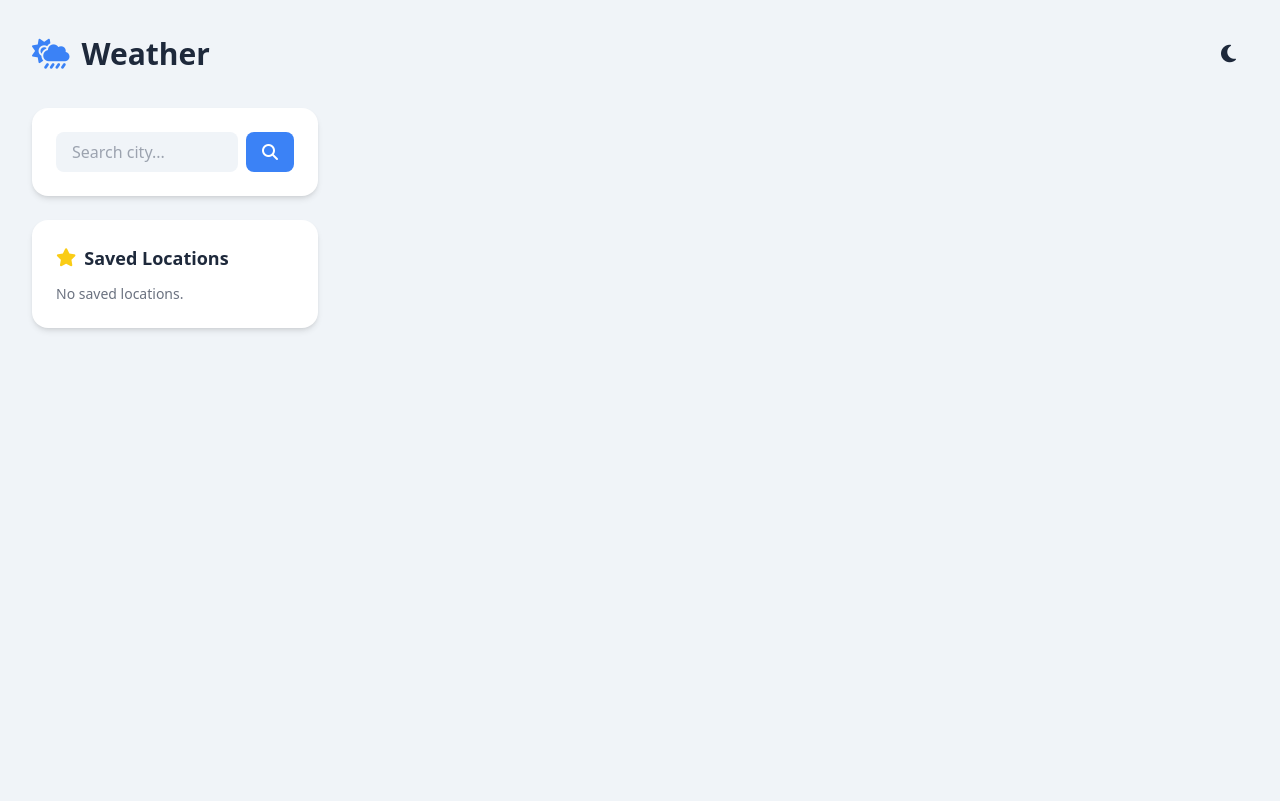
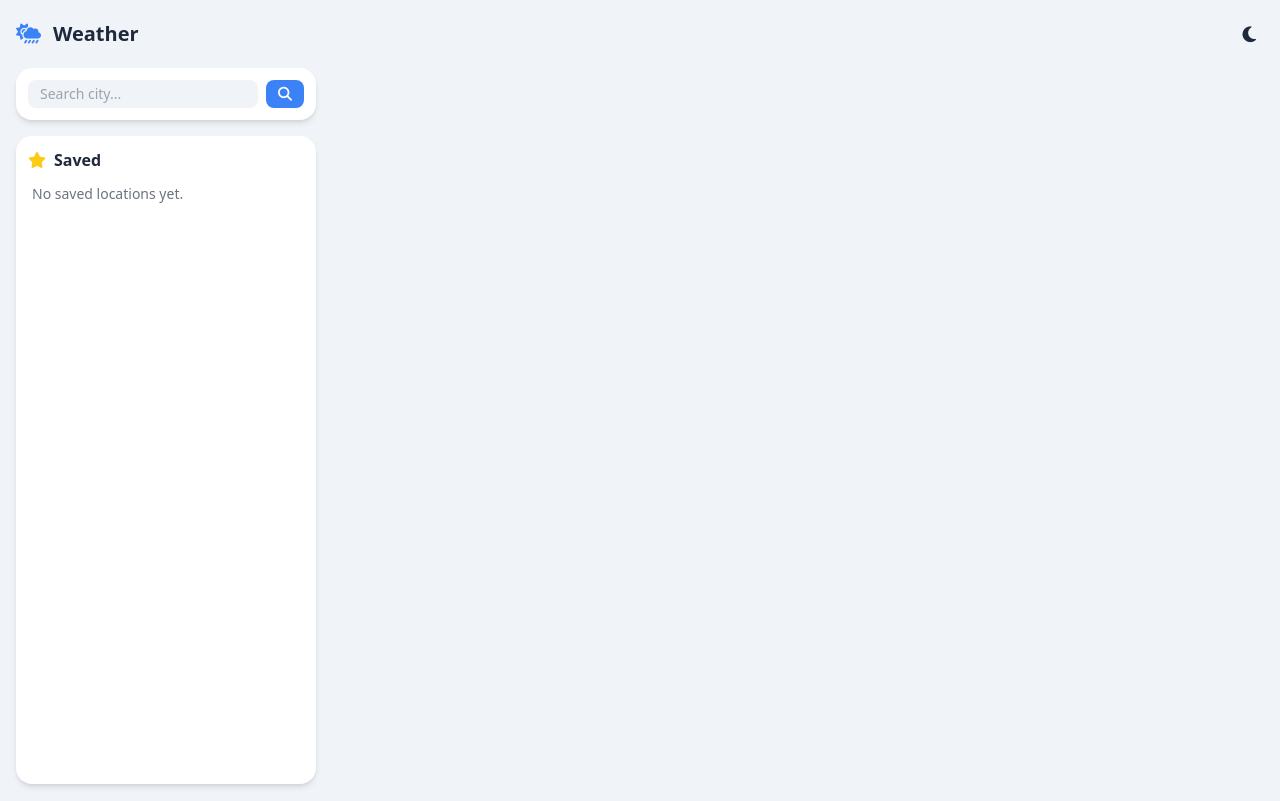
Before and after one commit to SAURAV878/weather_app, a Django app: page /home/ in a window 1280 px wide. Run offline with Django 5.2, Linux system fonts and the light colour scheme; some libraries are stand-ins or nearby versions.

Commit message:
chore: modify in weather.html

```diff
--- a/weather/templates/weather.html
+++ b/weather/templates/weather.html
@@ -35,107 +35,107 @@
         .skeleton { animation: pulse 2s cubic-bezier(0.4, 0, 0.6, 1) infinite; background-color: rgba(156, 163, 175, 0.2); border-radius: 0.5rem; }
         .hourly-scroll::-webkit-scrollbar { display: none; }
         .hourly-scroll { -ms-overflow-style: none; scrollbar-width: none; }
-        .daily-details {
-            max-height: 0;
-            overflow: hidden;
-            transition: max-height 0.3s ease-out;
+        body {
+            overflow-y: hidden; /* Prevent scrolling on the body */
         }
     </style>
 </head>
-<body class="bg-light-bg dark:bg-dark-bg text-light-text dark:text-dark-text font-sans transition-colors duration-300 overflow-x-hidden">
+<body class="bg-light-bg dark:bg-dark-bg text-light-text dark:text-dark-text font-sans transition-colors duration-300">
 
-    <div class="max-w-screen-xl mx-auto p-4 sm:p-6 lg:p-8">
+    <div class="max-w-screen-xl mx-auto p-4 h-screen flex flex-col">
         <!-- HEADER -->
-        <header class="flex justify-between items-center mb-8">
+        <header class="flex justify-between items-center mb-4">
             <div class="flex items-center gap-3">
-                <i class="fas fa-cloud-sun-rain text-3xl text-accent-blue"></i>
-                <h1 class="text-2xl sm:text-3xl font-bold">Weather</h1>
+                <i class="fas fa-cloud-sun-rain text-xl text-accent-blue"></i>
+                <h1 class="text-xl font-bold">Weather</h1>
             </div>
-            <div class="flex items-center gap-4">
-                <button id="theme-toggle" class="text-xl px-3 py-2 rounded-full hover:bg-gray-200 dark:hover:bg-gray-700 transition-colors">
+            <div class="flex items-center gap-2">
+                <button id="theme-toggle" class="text-lg px-2 py-1 rounded-full hover:bg-gray-200 dark:hover:bg-gray-700 transition-colors">
                     <i class="fas fa-moon"></i>
                 </button>
             </div>
         </header>
 
-        <main class="grid grid-cols-1 lg:grid-cols-3 xl:grid-cols-4 gap-6">
+        <main class="grid grid-cols-1 lg:grid-cols-3 xl:grid-cols-4 gap-4 flex-grow">
 
-            <!-- LEFT COLUMN (SEARCH & SAVED LOCATIONS) -->
-            <aside class="lg:col-span-1 xl:col-span-1 space-y-6">
-                <div class="bg-light-card dark:bg-dark-card p-6 rounded-2xl shadow-md">
+            <!-- LEFT COLUMN -->
+            <aside class="lg:col-span-1 xl:col-span-1 flex flex-col gap-4">
+                <div class="bg-light-card dark:bg-dark-card p-3 rounded-2xl shadow-md">
                     <div class="flex gap-2">
-                        <input id="cityInput" type="text" placeholder="Search city..." class="w-full bg-light-bg dark:bg-dark-bg px-4 py-2 rounded-lg focus:outline-none focus:ring-2 focus:ring-accent-blue">
-                        <button id="fetchWeatherBtn" class="bg-accent-blue text-white px-4 py-2 rounded-lg hover:bg-blue-700 transition-colors"><i class="fas fa-search"></i></button>
+                        <input id="cityInput" type="text" placeholder="Search city..." class="w-full bg-light-bg dark:bg-dark-bg px-3 py-1 rounded-lg focus:outline-none focus:ring-2 focus:ring-accent-blue text-sm">
+                        <button id="fetchWeatherBtn" class="bg-accent-blue text-white px-3 py-1 rounded-lg hover:bg-blue-700 transition-colors text-sm"><i class="fas fa-search"></i></button>
                     </div>
-                    <div id="errorBox" class="hidden bg-red-100 text-red-700 p-3 rounded-lg mt-4 text-sm"></div>
+                    <div id="errorBox" class="hidden bg-red-100 text-red-700 p-2 rounded-lg mt-3 text-xs"></div>
                 </div>
 
-                <div class="bg-light-card dark:bg-dark-card p-6 rounded-2xl shadow-md">
-                    <h2 class="text-lg font-semibold mb-3 flex items-center gap-2"><i class="fas fa-star text-yellow-400"></i> Saved Locations</h2>
-                    <ul id="saved-locations" class="space-y-2">
-                        <li class="text-gray-500 dark:text-gray-400">No saved locations yet.</li>
+                <div class="bg-light-card dark:bg-dark-card p-3 rounded-2xl shadow-md flex-grow flex flex-col">
+                    <h2 class="text-base font-semibold mb-2 flex items-center gap-2"><i class="fas fa-star text-yellow-400"></i> Saved</h2>
+                    <ul id="saved-locations" class="space-y-1 overflow-y-auto text-sm max-h-40">
+                        <li class="text-gray-500 dark:text-gray-400 p-1">No saved locations yet.</li>
                     </ul>
                 </div>
             </aside>
 
-            <!-- MAIN CONTENT (WEATHER DETAILS) -->
-            <div class="lg:col-span-2 xl:col-span-3 space-y-6">
+            <!-- MAIN CONTENT -->
+            <div class="lg:col-span-2 xl:col-span-3 flex flex-col gap-4">
                 <!-- SKELETON LOADER -->
-                <div id="skeleton-loader" class="hidden space-y-6">
-                    <div class="skeleton h-48 w-full"></div>
-                    <div class="skeleton h-64 w-full"></div>
-                    <div class="grid grid-cols-2 md:grid-cols-4 gap-6">
-                        <div class="skeleton h-32"></div>
-                        <div class="skeleton h-32"></div>
-                        <div class="skeleton h-32"></div>
-                        <div class="skeleton h-32"></div>
-                    </div>
+                <div id="skeleton-loader" class="hidden space-y-4">
+                    <div class="skeleton h-24 w-full"></div>
+                    <div class="skeleton h-32 w-full"></div>
+                    <div class="skeleton h-32 w-full"></div>
                 </div>
 
                 <!-- ACTUAL CONTENT -->
-                <div id="weather-content" class="space-y-6 opacity-0">
+                <div id="weather-content" class="h-full flex flex-col gap-4 opacity-0">
                     <!-- CURRENT WEATHER -->
-                    <div class="bg-light-card dark:bg-dark-card p-6 rounded-2xl shadow-md">
-                        <div class="flex flex-col sm:flex-row justify-between items-start">
+                    <div class="bg-light-card dark:bg-dark-card p-3 rounded-2xl shadow-md">
+                        <div class="flex justify-between items-start">
                             <div>
-                                <h2 class="text-3xl font-bold" id="cityName">--</h2>
-                                <p class="text-gray-500 dark:text-gray-400" id="countryName">--</p>
-                                <p class="text-lg mt-2" id="currentDesc">--</p>
+                                <h2 class="text-xl font-bold" id="cityName">--</h2>
+                                <p class="text-gray-500 dark:text-gray-400 text-sm" id="countryName">--</p>
+                                <p class="text-sm mt-1" id="currentDesc">--</p>
                             </div>
-                            <div class="flex items-center gap-4 mt-4 sm:mt-0">
-                                <i id="currentIcon" class="text-6xl text-yellow-400"></i>
-                                <p class="text-7xl font-light"><span id="currentTemp">--</span>°</p>
-                                <select id="unitSelect" class="bg-light-bg dark:bg-dark-bg rounded-lg p-1 focus:outline-none focus:ring-2 focus:ring-accent-blue">
+                            <div class="flex items-center gap-2">
+                                <i id="currentIcon" class="text-4xl text-yellow-400"></i>
+                                <p class="text-5xl font-light"><span id="currentTemp">--</span>°</p>
+                                <select id="unitSelect" class="bg-light-bg dark:bg-dark-bg rounded-lg p-1 self-start text-sm focus:outline-none focus:ring-2 focus:ring-accent-blue">
                                     <option value="celsius">C</option>
                                     <option value="fahrenheit">F</option>
                                 </select>
                             </div>
                         </div>
-                         <button id="save-location-btn" class="mt-4 text-sm text-accent-blue hover:underline"><i class="far fa-star"></i> Save Location</button>
+                         <button id="save-location-btn" class="mt-2 text-xs text-accent-blue hover:underline"><i class="far fa-star"></i> Save Location</button>
                     </div>
 
-                    <!-- HOURLY FORECAST -->
-                    <div class="bg-light-card dark:bg-dark-card p-6 rounded-2xl shadow-md">
-                        <h3 class="text-lg font-semibold mb-4">Hourly Forecast</h3>
-                        <div id="hourly-forecast" class="flex overflow-x-auto gap-4 pb-2 hourly-scroll"></div>
+                    <!-- SINGLE DAY DETAILS (HIDDEN BY DEFAULT) -->
+                    <div id="single-day-details" class="bg-light-card dark:bg-dark-card p-3 rounded-2xl shadow-md hidden">
+                        <h3 class="text-base font-semibold mb-2" id="single-day-details-title">Details for --</h3>
+                        <div class="grid grid-cols-2 gap-x-3 gap-y-1 text-xs">
+                            <div class="flex justify-between"><span>Feels Like</span><span id="detail-single-feels-like" class="font-semibold">--°/--°</span></div>
+                            <div class="flex justify-between"><span>Wind</span><span id="detail-single-wind" class="font-semibold">-- km/h</span></div>
+                            <div class="flex justify-between"><span>UV Index</span><span id="detail-single-uv" class="font-semibold">--</span></div>
+                            <div class="flex justify-between"><span>Precipitation</span><span id="detail-single-precipitation" class="font-semibold">--%</span></div>
+                        </div>
                     </div>
 
-                    <!-- TEMPERATURE CHART -->
-                    <div class="bg-light-card dark:bg-dark-card p-6 rounded-2xl shadow-md">
-                        <h3 class="text-lg font-semibold mb-4">Temperature Trend (12h)</h3>
-                        <canvas id="tempChart" height="100"></canvas>
+                    <!-- HOURLY & CHART GRID -->
+                    <div class="grid grid-cols-1 md:grid-cols-3 gap-4 flex-grow">
+                        <div class="md:col-span-2 bg-light-card dark:bg-dark-card p-3 rounded-2xl shadow-md flex flex-col">
+                            <h3 class="text-base font-semibold mb-2" id="hourly-forecast-title">Hourly Forecast</h3>
+                            <div id="hourly-forecast" class="flex overflow-x-auto gap-2 hourly-scroll"></div>
+                        </div>
+                        <div class="bg-light-card dark:bg-dark-card p-3 rounded-2xl shadow-md flex flex-col">
+                            <h3 class="text-base font-semibold mb-2" id="chart-title">Temperature Trend</h3>
+                            <div class="relative flex-grow">
+                                <canvas id="tempChart"></canvas>
+                            </div>
+                        </div>
                     </div>
 
                     <!-- 7-DAY FORECAST -->
-                    <div class="bg-light-card dark:bg-dark-card p-6 rounded-2xl shadow-md">
-                        <h3 class="text-lg font-semibold mb-4">7-Day Forecast</h3>
-                        <div id="forecast-list" class="space-y-2"></div>
-                    </div>
-
-                    <!-- ALERTS -->
-                    <div id="alert-section" class="hidden bg-yellow-100 dark:bg-yellow-900/50 border-l-4 border-yellow-500 text-yellow-700 dark:text-yellow-300 p-4 rounded-lg shadow-md">
-                        <h3 class="font-bold mb-2">Alerts</h3>
-                        <p id="alert-text">No active alerts.</p>
+                    <div class="bg-light-card dark:bg-dark-card p-3 rounded-2xl shadow-md flex flex-col">
+                        <h3 class="text-base font-semibold mb-2">7-Day Forecast</h3>
+                        <div id="forecast-list" class="space-y-1 overflow-y-auto"></div>
                     </div>
                 </div>
             </div>
@@ -158,10 +158,20 @@ document.addEventListener('DOMContentLoaded', () => {
     const skeletonLoader = document.getElementById('skeleton-loader');
     const weatherContent = document.getElementById('weather-content');
     const tempChartCanvas = document.getElementById('tempChart');
+    const singleDayDetailsCard = document.getElementById('single-day-details');
+    const singleDayDetailsTitle = document.getElementById('single-day-details-title');
+    const detailSingleFeelsLike = document.getElementById('detail-single-feels-like');
+    const detailSingleWind = document.getElementById('detail-single-wind');
+    const detailSingleUv = document = document.getElementById('detail-single-uv');
+    const detailSinglePrecipitation = document.getElementById('detail-single-precipitation');
+    const hourlyForecastTitle = document.getElementById('hourly-forecast-title');
+    const chartTitle = document.getElementById('chart-title');
+
 
     // --- State & Config ---
     let currentCity = null;
     let tempChart = null;
+    let fullHourlyData = []; // Store full 7-day hourly forecast
     let savedLocations = JSON.parse(localStorage.getItem('savedLocations')) || [];
     const icons = {
         "Clear": "fa-sun", "Clouds": "fa-cloud", "Rain": "fa-cloud-showers-heavy",
@@ -175,7 +185,7 @@ document.addEventListener('DOMContentLoaded', () => {
         setupTheme();
         renderSavedLocations();
         const lastSearch = localStorage.getItem('lastWeatherSearch');
-        if (lastSearch) {
+        if (lastSearch && lastSearch.trim() !== '') {
             fetchWeather(lastSearch);
         }
 
@@ -209,10 +219,8 @@ document.addEventListener('DOMContentLoaded', () => {
     // --- UI & Rendering ---
     const showLoader = (show) => {
         skeletonLoader.classList.toggle('hidden', !show);
-        if (show) {
-            weatherContent.classList.add('opacity-0');
-        } else {
-            weatherContent.classList.remove('opacity-0');
+        weatherContent.classList.toggle('opacity-0', show);
+        if (!show) {
             weatherContent.classList.add('animate-fade-slide-in');
         }
     };
@@ -225,7 +233,7 @@ document.addEventListener('DOMContentLoaded', () => {
     const renderSavedLocations = () => {
         savedLocationsList.innerHTML = "";
         if (savedLocations.length === 0) {
-            savedLocationsList.innerHTML = `<li class="text-gray-500 dark:text-gray-400 text-sm">No saved locations.</li>`;
+            savedLocationsList.innerHTML = `<li class="text-gray-500 dark:text-gray-400 p-1">No saved locations yet.</li>`;
             return;
         }
         savedLocations.forEach(location => {
@@ -259,9 +267,10 @@ document.addEventListener('DOMContentLoaded', () => {
                 throw new Error(errorData.error || "Failed to fetch weather data.");
             }
             const data = await response.json();
+            currentCity = data.city; // Update currentCity immediately
             displayWeather(data);
             localStorage.setItem('lastWeatherSearch', city);
-            currentCity = data.city;
+            // currentCity = data.city; // This line is moved up
         } catch (error) {
             showError(error.message);
         } finally {
@@ -297,87 +306,79 @@ document.addEventListener('DOMContentLoaded', () => {
 
     // --- Display Functions ---
     const displayWeather = (data) => {
-        // Current Weather
         document.getElementById("cityName").textContent = data.city;
         document.getElementById("countryName").textContent = data.country;
         document.getElementById("currentTemp").textContent = data.current.temp;
         document.getElementById("currentDesc").textContent = data.current.description;
-        document.getElementById("currentIcon").className = `text-6xl text-yellow-400 fas ${mapDescriptionToIcon(data.current.main)}`;
+        document.getElementById("currentIcon").className = `text-4xl text-yellow-400 fas ${mapDescriptionToIcon(data.current.main)}`;
 
-        // Hourly
-        hourlyForecastDiv.innerHTML = "";
-        data.hourly.forEach(hour => {
-            const card = document.createElement("div");
-            card.className = "flex-shrink-0 text-center space-y-2 p-3";
-            card.innerHTML = `
-                <p class="text-sm text-gray-500 dark:text-gray-400">${hour.time}</p>
-                <i class="fas ${mapDescriptionToIcon(hour.main)} text-xl"></i>
-                <p class="font-semibold">${hour.temp}°</p>`;
-            hourlyForecastDiv.appendChild(card);
-        });
+        fullHourlyData = data.hourly; // Store full hourly data
 
-        // Temperature Chart
-        renderTemperatureChart(data.hourly);
+        // Display current hourly forecast (first 24 hours)
+        updateHourlyForecastDisplay(fullHourlyData.slice(0, 24));
+        renderTemperatureChart(fullHourlyData.slice(0, 24));
+        hourlyForecastTitle.textContent = "Hourly Forecast (Today)";
+        chartTitle.textContent = "Temperature Trend (Today)";
 
-        // 7-Day Forecast
         forecastListDiv.innerHTML = "";
+        singleDayDetailsCard.classList.add('hidden'); // Hide details when new city loads
+
         data.daily.forEach(day => {
             const item = document.createElement("div");
-            item.className = "border-b border-gray-200 dark:border-gray-700 last:border-b-0";
-
-            const dayOfWeek = new Date(day.day).toLocaleDateString('en-US', { weekday: 'short' });
+            item.className = "border-b border-gray-200 dark:border-gray-700 last:border-b-0 py-1";
+            const date = new Date(day.day);
+            const dayOfWeek = date.toLocaleDateString('en-US', { weekday: 'short' });
+            const dayDate = day.day; // YYYY-MM-DD
 
             item.innerHTML = `
                 <div class="grid grid-cols-4 items-center gap-2 cursor-pointer hover:bg-light-bg dark:hover:bg-dark-bg rounded-lg p-2 daily-summary">
-                    <p class="font-medium col-span-1">${dayOfWeek}</p>
+                    <p class="font-medium text-sm col-span-1">${dayOfWeek}</p>
                     <div class="col-span-1 flex items-center gap-2">
                         <i class="fas ${mapDescriptionToIcon(day.main)}"></i>
-                        <span class="text-sm hidden sm:inline">${day.description}</span>
+                        <span class="text-xs hidden sm:inline">${day.description}</span>
                     </div>
-                    <div class="col-span-2 text-right">
+                    <div class="col-span-2 text-right text-sm">
                         <span class="font-semibold">${day.max_temp}°</span> /
                         <span class="text-gray-500 dark:text-gray-400">${day.min_temp}°</span>
-                    </div>
-                </div>
-                <div class="daily-details p-4 bg-light-bg dark:bg-dark-bg/50 rounded-b-lg">
-                    <div class="grid grid-cols-2 gap-4 text-sm">
-                        <div class="flex justify-between"><span>Feels Like</span><span class="font-semibold">${day.apparent_max}° / ${day.apparent_min}°</span></div>
-                        <div class="flex justify-between"><span>Wind</span><span class="font-semibold">${day.wind_speed} km/h</span></div>
-                        <div class="flex justify-between"><span>UV Index</span><span class="font-semibold">${day.uv_index}</span></div>
-                        <div class="flex justify-between"><span>Precipitation</span><span class="font-semibold">${day.precipitation_probability}%</span></div>
                     </div>
                 </div>`;
 
             const summary = item.querySelector('.daily-summary');
-            const details = item.querySelector('.daily-details');
-
             summary.addEventListener('click', () => {
-                const currentlyOpen = document.querySelector('.daily-details.open');
-                if (currentlyOpen && currentlyOpen !== details) {
-                    currentlyOpen.classList.remove('open');
-                    currentlyOpen.style.maxHeight = '0';
-                }
-                details.classList.toggle('open');
-                if (details.classList.contains('open')) {
-                    details.style.maxHeight = details.scrollHeight + "px";
-                } else {
-                    details.style.maxHeight = '0';
-                }
+                updateSingleDayDetails(day, dayOfWeek);
+                // Update hourly forecast and chart for the clicked day
+                const selectedDayHourlyData = fullHourlyData.filter(hour => hour.time.startsWith(dayDate));
+                updateHourlyForecastDisplay(selectedDayHourlyData);
+                renderTemperatureChart(selectedDayHourlyData);
+                hourlyForecastTitle.textContent = `Hourly Forecast (${dayOfWeek})`;
+                chartTitle.textContent = `Temperature Trend (${dayOfWeek})`;
             });
-
             forecastListDiv.appendChild(item);
         });
 
-        // Alerts
-        const alertSection = document.getElementById('alert-section');
-        if (data.alerts && data.alerts.length > 0) {
-            document.getElementById('alert-text').textContent = data.alerts.join("\n");
-            alertSection.classList.remove('hidden');
-        } else {
-            alertSection.classList.add('hidden');
-        }
+        updateSaveButton();
+    };
 
-        updateSaveButton();
+    const updateHourlyForecastDisplay = (hourlyData) => {
+        hourlyForecastDiv.innerHTML = "";
+        hourlyData.forEach(hour => {
+            const card = document.createElement("div");
+            card.className = "flex-shrink-0 text-center space-y-1 p-2";
+            card.innerHTML = `
+                <p class="text-sm text-gray-500 dark:text-gray-400">${hour.time.substring(11, 16)}</p> <!-- HH:MM -->
+                <i class="fas ${mapDescriptionToIcon(hour.main)} text-base"></i>
+                <p class="font-semibold text-sm">${hour.temp}°</p>`;
+            hourlyForecastDiv.appendChild(card);
+        });
+    };
+
+    const updateSingleDayDetails = (dayData, dayOfWeek) => {
+        singleDayDetailsTitle.textContent = `Details for ${dayOfWeek}`;
+        detailSingleFeelsLike.textContent = `${dayData.apparent_max}°/${dayData.apparent_min}°`;
+        detailSingleWind.textContent = `${dayData.wind_speed} km/h`;
+        detailSingleUv.textContent = dayData.uv_index;
+        detailSinglePrecipitation.textContent = `${dayData.precipitation_probability}%`;
+        singleDayDetailsCard.classList.remove('hidden'); // Show the details card
     };
 
     const renderTemperatureChart = (hourlyData) => {
@@ -390,14 +391,16 @@ document.addEventListener('DOMContentLoaded', () => {
         tempChart = new Chart(ctx, {
             type: 'line',
             data: {
-                labels: hourlyData.map(h => h.time),
+                labels: hourlyData.map(h => h.time.substring(11, 16)), // HH:MM
                 datasets: [{
-                    label: 'Temperature',
+                    label: 'Temp',
                     data: hourlyData.map(h => h.temp),
                     borderColor: '#3B82F6',
                     backgroundColor: 'rgba(59, 130, 246, 0.1)',
-                    tension: 0.3,
-                    fill: true
+                    tension: 0.4,
+                    fill: true,
+                    pointRadius: 3, // Show points
+                    pointBackgroundColor: '#3B82F6'
                 }]
             },
             options: {
@@ -405,17 +408,31 @@ document.addEventListener('DOMContentLoaded', () => {
                 maintainAspectRatio: false,
                 scales: {
                     y: {
+                        display: true, // Show Y-axis
                         beginAtZero: false,
                         grid: { color: isDark ? 'rgba(255, 255, 255, 0.1)' : 'rgba(0, 0, 0, 0.1)' },
-                        ticks: { color: isDark ? '#E2E8F0' : '#1E293B' }
+                        ticks: { color: isDark ? '#E2E8F0' : '#1E293B' },
+                        title: { display: true, text: 'Temperature (°)', color: isDark ? '#E2E8F0' : '#1E293B' }
                     },
                     x: {
+                        display: true, // Show X-axis
                         grid: { display: false },
-                        ticks: { color: isDark ? '#E2E8F0' : '#1E293B' }
+                        ticks: { color: isDark ? '#E2E8F0' : '#1E293B' },
+                        title: { display: true, text: 'Time', color: isDark ? '#E2E8F0' : '#1E293B' }
                     }
                 },
                 plugins: {
-                    legend: { display: false }
+                    legend: { display: false },
+                    tooltip: {
+                        callbacks: {
+                            label: function(context) {
+                                return ` ${context.dataset.label}: ${context.raw}°`;
+                            }
+                        }
+                    }
+                },
+                layout: {
+                    padding: { top: 5, bottom: 5 }
                 }
             }
         });
--- a/weather/views.py
+++ b/weather/views.py
@@ -77,7 +77,7 @@ def current_weather(request):
         f"&current=temperature_2m,relative_humidity_2m,apparent_temperature,weather_code,visibility,wind_speed_10m"
         f"&hourly=temperature_2m,weather_code"
         f"&daily=weather_code,temperature_2m_max,temperature_2m_min,uv_index_max,apparent_temperature_max,apparent_temperature_min,wind_speed_10m_max,precipitation_probability_max"
-        f"&timezone=auto&temperature_unit={unit_param}"
+        f"&timezone=auto&temperature_unit={unit_param}&forecast_days=7"
     )
     weather_data = requests.get(forecast_url).json()
 
@@ -107,15 +107,16 @@ def current_weather(request):
         "aqi": aqi_data.get("current", {}).get("european_aqi", "N/A")
     }
 
-    # 7) HOURLY FORECAST (next 12 hours)
+    # 7) HOURLY FORECAST (now for all 7 days)
     hourly = weather_data["hourly"]
     hourly_forecast = []
-    for i in range(12):
+    for i in range(len(hourly["time"])):
         hourly_forecast.append({
-            "time": hourly["time"][i][-5:],  # HH:MM
+            "time": hourly["time"][i], # Full ISO timestamp
             "temp": round(hourly["temperature_2m"][i]),
             "main": WMO_CODES.get(hourly["weather_code"][i], "Clear Sky")
         })
+
 
     # 8) DAILY FORECAST (next 7 days)
     daily = weather_data["daily"]
```
